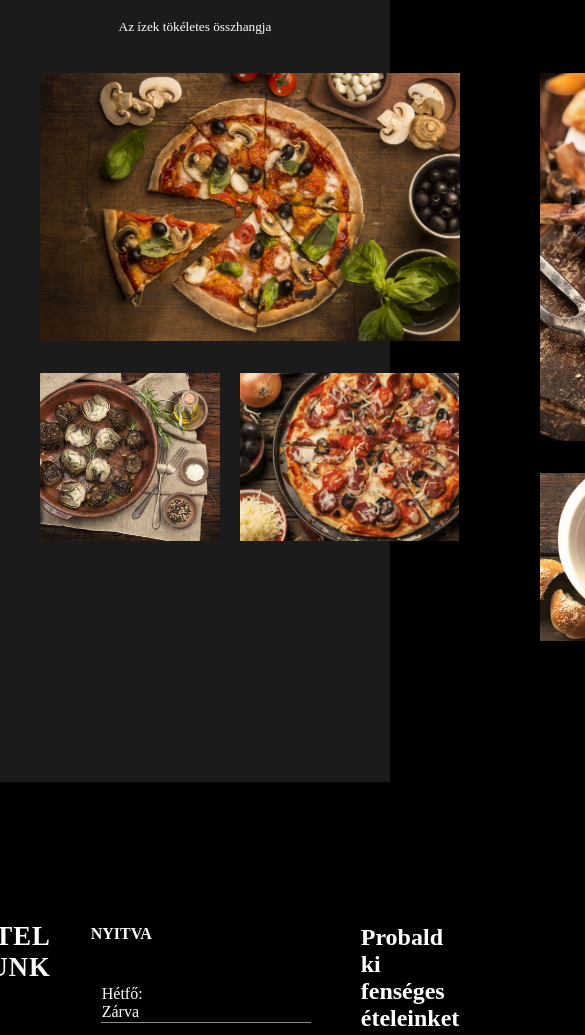
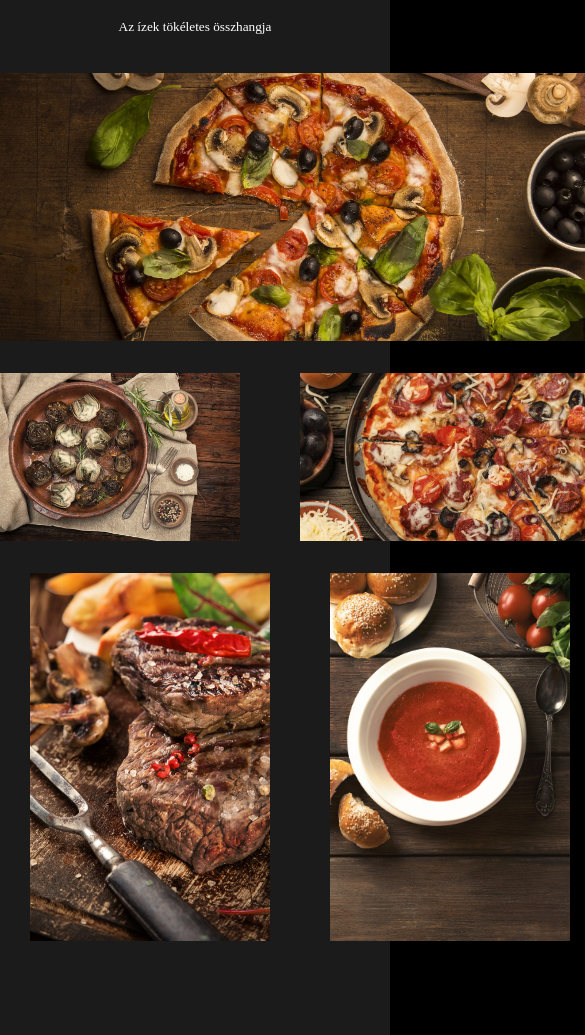
Before and after one commit to TothMilan2/Pizzaweb, a plain HTML site: page index.html in a window 390 px wide. Shown: the part 1242-2277 px from the top of the page, 585 px wide, since content can reach past the window. Drawn offline with Linux system fonts and the light colour scheme.

Commit message:
md,lg reszponz

```diff
--- a/pizza.css
+++ b/pizza.css
@@ -236,7 +236,7 @@ button:hover{
 
 
 
-
+/*Footer*/
 
 .footer{
 
@@ -433,6 +433,7 @@ table td{
   grid-row-end: 6;
   width: 90%;
 
+
 }
 
 
@@ -443,6 +444,7 @@ table td{
   grid-row-start: 4;
   grid-row-end: 6;
   width: 73%;
+
 }
 #paradicsom{
 
@@ -460,13 +462,216 @@ table td{
 
 }
 
+}
+
+@media only screen and (max-width: 823px) {
+  .speckeret{
+    padding-left: 0;
+  }
+}
+
+@media only screen and (max-width: 796px) {
+  #fopizza{
+    margin-left: 1rem;
+    grid-column-start: 1;
+    grid-column-end: 6;
+    grid-row-start: 1;
+    grid-row-end: 4;
+
+}
+
+
+#gomba{
+  grid-column-start: 1;
+  grid-column-end: 3;
+  grid-row-start: 4;
+  grid-row-end: 6;
+  width: 90%;
+  margin-left: 1rem;
+
+}
 
 
 
+#kolbasz{
+  grid-column-start: 3;
+  grid-column-end: 6;
+  grid-row-start: 4;
+  grid-row-end: 6;
+  width: 80%;
+  margin-left: 1rem;
+}
+#paradicsom{
+  margin-left: -1rem;
+  grid-column-start: 6;
+  grid-column-end: 9;
+  grid-row-start: 5;
+  grid-row-end: 7;
+  width: 80%;
+
+}
+#steak{
+  grid-column-start: 6;
+  grid-column-end: 9;
+  grid-row-start: 1;
+  grid-row-end: 5;
+  margin-left: -1rem;
+  width: 80%;
 }
 
-@media only screen and(max-width: 712px){
-  nav a{
+}
 
+
+@media only screen and (max-width: 723px) {
+  .speckeret{
+    padding-left: 0;
   }
 }
+
+@media only screen and (max-width: 750px) {
+  .specialitas{
+    height: 140vh;
+  }
+
+  #fopizza{
+    margin-left: 10%;
+    grid-column-start: 1;
+    grid-column-end: 7;
+    grid-row-start: 1;
+    grid-row-end: 4;
+    width: 100%;
+}
+
+
+#gomba{margin-left: 13%;
+
+  grid-column-start: 1;
+  grid-column-end: 5;
+  grid-row-start: 4;
+  grid-row-end: 6;
+  width: 60%;
+
+}
+
+
+
+#kolbasz{
+  margin-left: 13%;
+  grid-column-start: 4;
+  grid-column-end: 8;
+  grid-row-start: 4;
+  grid-row-end: 6;
+  width: 75%;
+}
+#paradicsom{
+  grid-column-start: 5;
+  grid-column-end: 8;
+  grid-row-start: 6;
+  grid-row-end: 10;
+
+}
+#steak{
+
+  grid-column-start: 2;
+  grid-column-end: 5;
+  grid-row-start: 6;
+  grid-row-end: 10;
+
+}
+}
+@media only screen and (max-width: 457px) {
+  #fopizza{
+    margin-left: 0;
+    grid-column-start: 1;
+    grid-column-end: 7;
+    grid-row-start: 1;
+    grid-row-end: 4;
+    width: 100%;
+}
+
+
+#gomba{
+  margin-left: 0;
+  grid-column-start: 1;
+  grid-column-end: 7;
+  grid-row-start: 4;
+  grid-row-end: 7;
+  width: 100%;
+
+}
+
+
+
+#kolbasz{
+  margin-left: 0;
+  grid-column-start: 1;
+  grid-column-end: 7;
+  grid-row-start: 7;
+  grid-row-end: 10;
+  width: 100%;
+}
+#paradicsom{
+  margin-left: 0;
+  grid-column-start: 3;
+  grid-column-end: 6;
+  grid-row-start: 14;
+  grid-row-end: 16;
+
+}
+#steak{
+  margin-left: 0;
+  grid-column-start: 3;
+  grid-column-end: 6;
+  grid-row-start: 10;
+  grid-row-end: 14;
+
+}
+}
+
+@media only screen and (max-width: 666px) {
+  #fopizza{
+    margin-left: 0;
+    grid-column-start: 1;
+    grid-column-end: 7;
+    grid-row-start: 1;
+    grid-row-end: 4;
+    width: 100%;
+}
+
+
+#gomba{
+  margin-left: 0;
+  grid-column-start: 1;
+  grid-column-end: 5;
+  grid-row-start: 4;
+  grid-row-end: 6;
+  width: 60%;
+
+}
+
+
+
+#kolbasz{
+  margin-left: 0;
+  grid-column-start: 4;
+  grid-column-end: 8;
+  grid-row-start: 4;
+  grid-row-end: 6;
+  width: 75%;
+}
+#paradicsom{
+  grid-column-start: 4;
+  grid-column-end: 7;
+  grid-row-start: 6;
+  grid-row-end: 10;
+  margin-left: 10%;
+}
+#steak{
+  margin-left: 10%;
+  grid-column-start: 1;
+  grid-column-end: 4;
+  grid-row-start: 6;
+  grid-row-end: 10;
+
+}
+}
```
